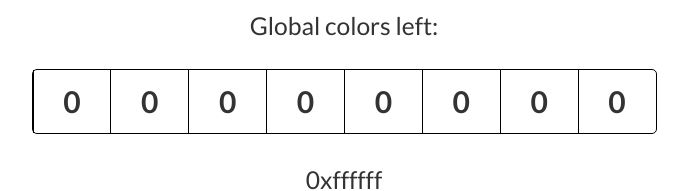
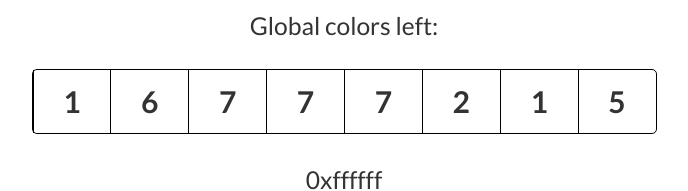
Before and after one commit to Baransu/every-hex-color-front, a React (Create React App) app: page / in a window 1280 px wide. Shown: the part 126-317 px from the top of the page, without its empty margins (296-984 px from the left). Built offline with nearby package versions, Linux system fonts and the light colour scheme; what phoenix-socket would draw is missing.

Commit message:
socket connection

```diff
--- a/src/App.jsx
+++ b/src/App.jsx
@@ -15,7 +15,7 @@ const MAX_COLOR = 256 * 256 * 256 - 1;
 /*
    redux store handing all actions
  */
-const store = createStore(combineReducers({
+export const store = createStore(combineReducers({
 
   color: (state = MAX_COLOR, action) => {
     if(action.type === 'NEXT_COLOR')
@@ -24,12 +24,12 @@ const store = createStore(combineReducers({
     return state;
   },
 
-  counter: (state = 0, action) => {
+  counter: (state = MAX_COLOR, action) => {
     if(action.type === 'UPDATE_COUNTER')
-      return state + 1;
+      return state - 1;
 
     else if (action.type === 'NEXT_COLOR')
-      return state + 1;
+      return state - 1;
 
     return state;
   }
--- a/src/socket.js
+++ b/src/socket.js
@@ -1,4 +1,5 @@
 import { Socket } from 'phoenix-socket';
+import { store } from './App.jsx';
 
 let channel;
 
@@ -19,6 +20,7 @@ export default function connectToSocket(channelName) {
   channel = socket.channel(channelName);
   channel.join(5000)
     .receive('ok', data => {
+      store.dispatch({ type: 'NEXT_COLOR', color: data.color });
       console.log(data);
     })
     .receive('error', err => {
```
